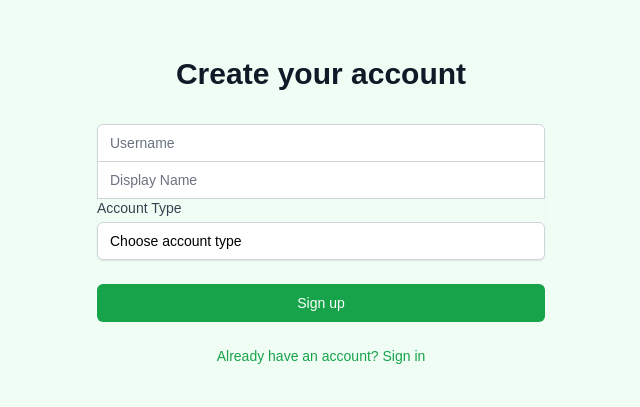
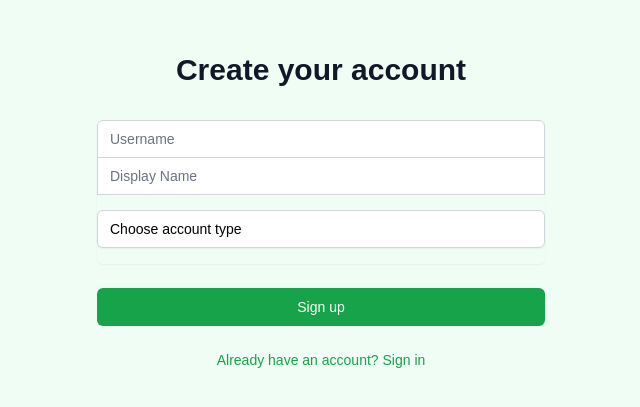
Before and after one commit to malcolmm20/farmlink, a React (Vite) app: page /signup in a window 1280 px wide. Shown: the part 201-608 px from the top of the page, without its empty margins (319-959 px from the left). Built offline with nearby package versions, Linux system fonts and the light colour scheme; no server answers.

Commit message:
remove label

```diff
--- a/src/pages/SignUp.tsx
+++ b/src/pages/SignUp.tsx
@@ -115,10 +115,7 @@ export default function SignUp() {
                 placeholder="Display Name"
               />
             </div>
-            <div className="mt-4">
-              <label htmlFor="role" className="block text-sm font-medium text-gray-700 mb-1">
-                Account Type
-              </label>
+            <div className="py-4">
               <select
                 id="role"
                 name="role"
```
Also changed, not shown: 1 other file (tests, documents, lock files or other folders).
